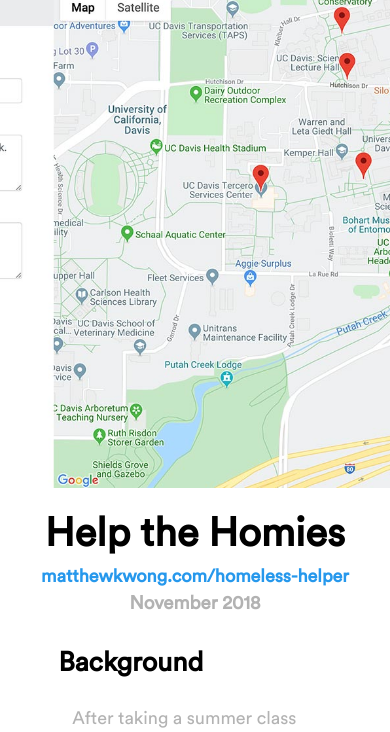
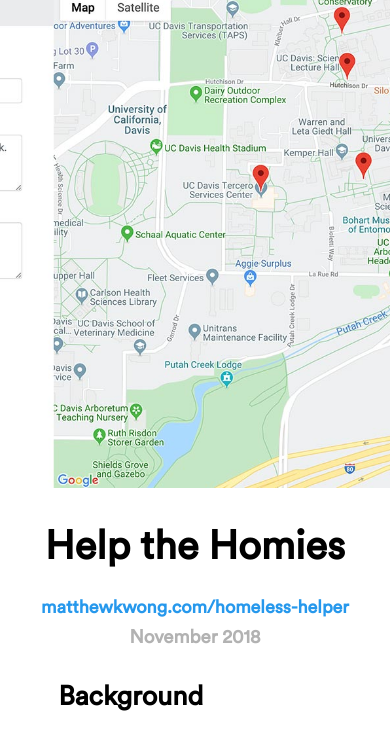
Before and after one commit to matthewkwong/new-site, a plain HTML site: page homeless.html in a window 390 px wide. Shown: the part 112-844 px from the top of the page. Drawn offline with nearby package versions, Linux system fonts and the light colour scheme.

Commit message:
fix margin problem

```diff
--- a/style.css
+++ b/style.css
@@ -481,8 +481,7 @@ footer img{
 .project-body-text > h3{
   margin-left: 5%;
   margin-right: 5%;
-  word-wrap: break-word;
-  white-space: initial;
+  width: 100%;
 }
 
 
@@ -745,7 +744,11 @@ footer img{
 
 /* Individual Pages */
   .project-heading{
-    margin:10%;
+    width: 100%;
+    /* border:solid 2px red; */
+    line-height: normal;
+    margin-top:10%;
+    margin-bottom:10%;
   }
 
   .project-heading > h2 > a{
```
